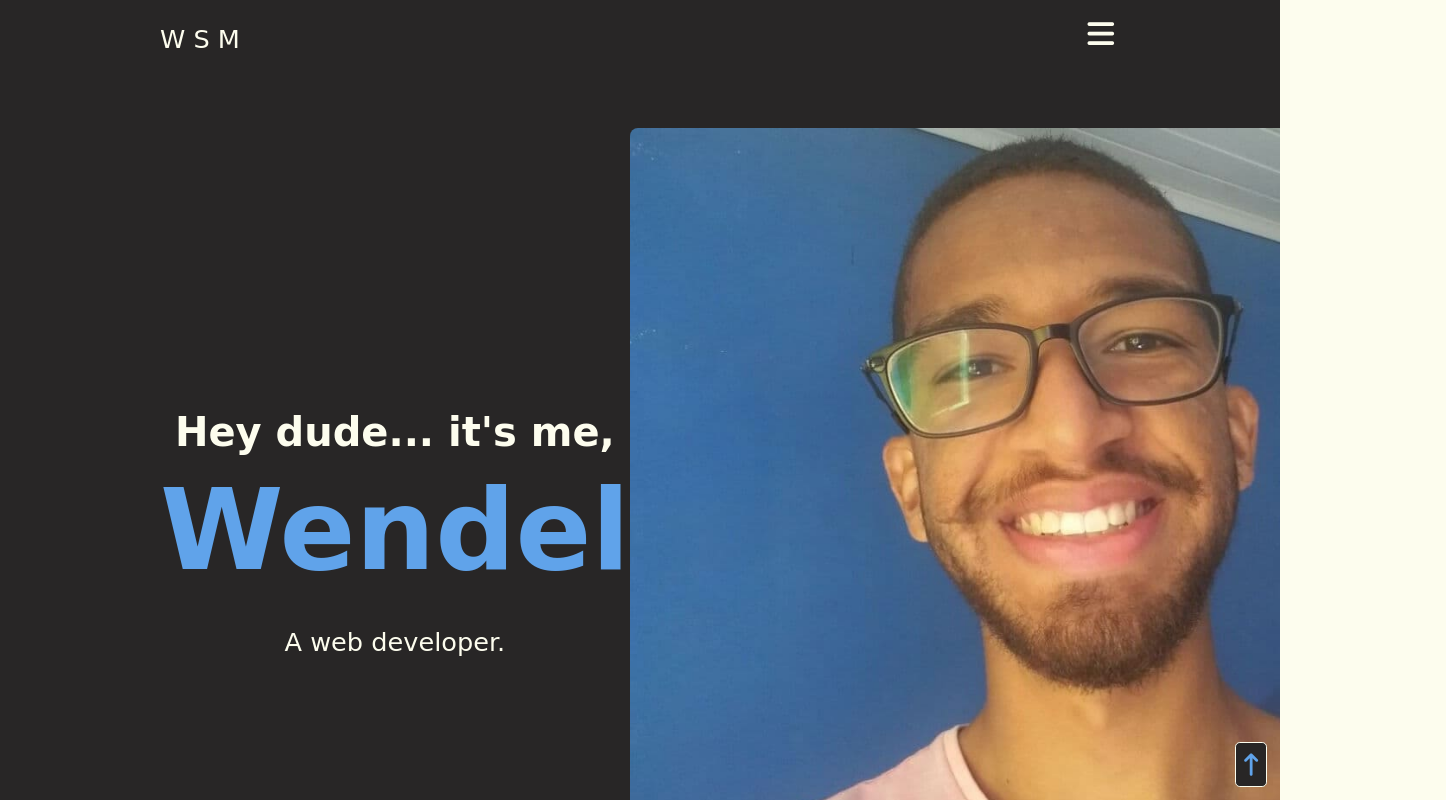
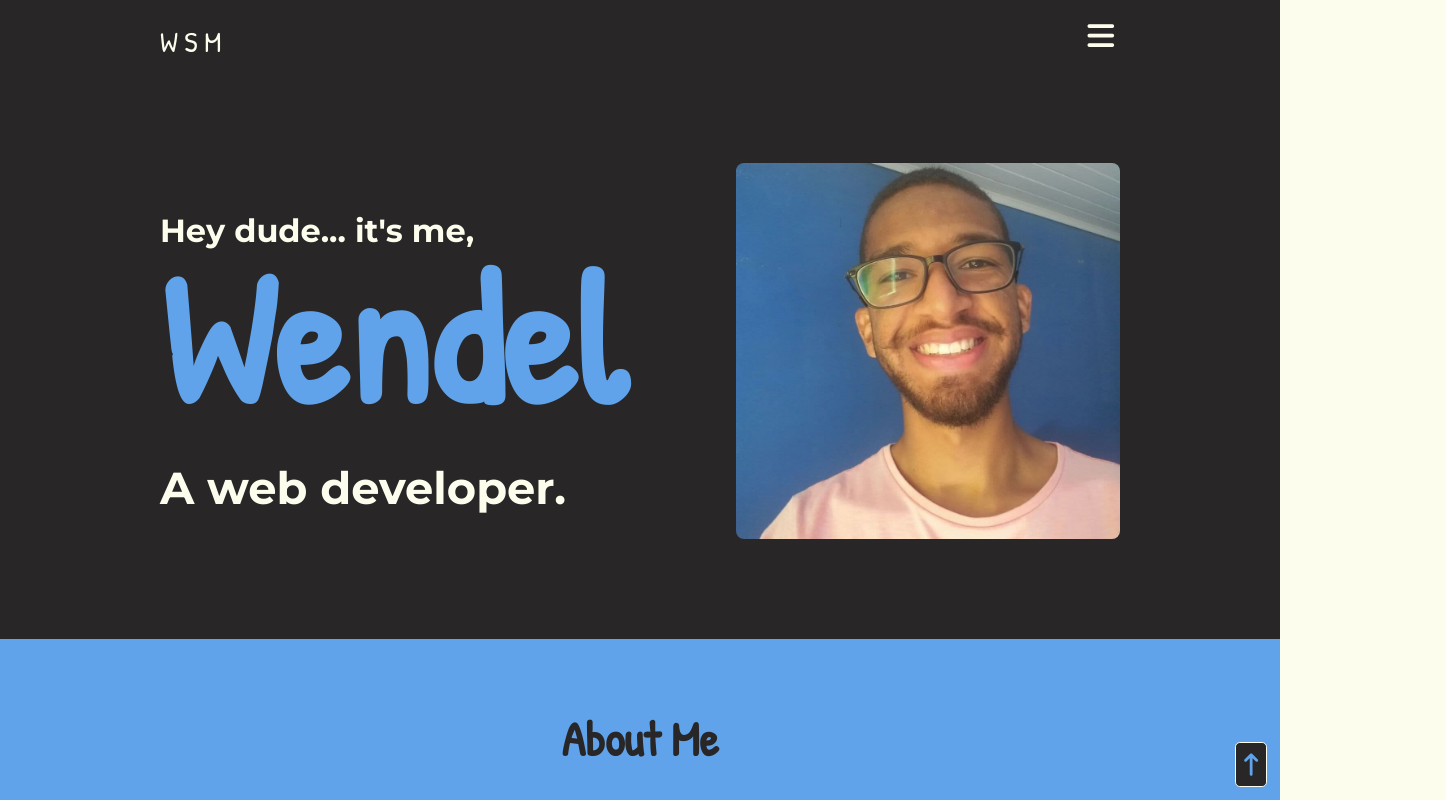
Before and after one commit to Perebas/My-personal-website-1, a plain HTML site: page index.html in a window 1280 px wide. Shown: the top 800 px of the page, 1446 px wide, since content can reach past the window. Drawn offline with Linux system fonts and the light colour scheme.

Commit message:
Update style.css
Mainly, I reduced the image size;  trying to fix the font, I also decided to changed both; and other minor stuffs...

```diff
--- a/style.css
+++ b/style.css
@@ -1,10 +1,12 @@
+@import url('https://fonts.googleapis.com/css2?family=Montserrat:wght@400;500;600;700;900&family=Patrick+Hand&display=swap');
+
 *, *::after, *::before {
   box-sizing: border-box;
 }
 
 html {
   box-sizing: inherit;
-  /* scroll-behavior: smooth; */
+  scroll-behavior: smooth;
 }
 
 :root {
@@ -18,15 +20,15 @@ html {
 body {
   color: var(--secondary-color);
   margin: 0;
-  font-family: 'Roboto', sans-serif;
+  font-family: 'Montserrat', sans-serif;
   font-size: 1.3rem;
+  font-weight: 500;
   line-height: 1.5;
   text-align: center;
 }
 
-img,
-.contact-content {
-  max-width: 85%;
+img {
+  max-width: 50%;
 }
 
 a,
@@ -57,7 +59,6 @@ h1,
 h2,
 h3,
 h4,
-.logo,
 .nav-link,
 .intro-p,
 .footer-p,
@@ -93,12 +94,12 @@ h4,
 }
 
 h2 {
-font-size: 2rem;
+font-family: 'Patrick Hand', cursive;
+font-size: 2.2rem;
 line-height: 1.2;
 }
 
 h3,
-.logo,
 .fa-brands {
 font-size: 1.6rem;
 }
@@ -107,11 +108,10 @@ h5 {
 font-size: 1.2rem;
 }
 
-h2,
-.logo,
 .intro-title,
 .intro-p {
-  font-family: 'Patrick Hand CS', cursive;
+  font-family: 'Montserrat', sans-serif;
+  font-weight: 700;
 }
 
 .phrase {
@@ -213,7 +213,7 @@ h2,
   background-color: var(--secondary-color);
   width: 50%;
   max-width: 250px;
-  transition-delay: 0.4s;
+  transition-delay: 0.3s;
 }
 .nav-primary.visible {
   transition-delay: 0s;
@@ -230,9 +230,10 @@ h2,
   padding: 3.5rem 1rem 0;
   text-align: left;
 }
+.logo,
 .sidebar-logo {
   color: var(--secondary-color);
-  font-family: 'Patrick Hand CS', cursive;
+  font-family: 'Patrick Hand', cursive;
   font-size: 1.5rem;
 }
 .sidebar-logo:hover {
@@ -288,7 +289,6 @@ h2,
   transform: rotate(360deg) scale(150%);
   transition: 0.4s linear;
 }
-
 .overlay-left {
   background-color: rgba(0, 0, 0, 0.6);
   display: none;
@@ -306,14 +306,21 @@ h2,
 /*===== Intro Section =====*/
 .intro {
   background-color: var(--primary-color);
-  padding: 3.7rem 0 5rem;
+  padding: 5rem 0;
 }
 .intro-span {
   color: var(--tertiary-color);
   display: block;
+  font-family: 'Patrick Hand', cursive;
   font-size: 6rem;
-  margin: -1rem 0 -1.5rem;
+  margin: -1rem 0 -1.6rem;
   max-width: 100%;
+}
+.intro-title {
+  font-size: 1.3rem;
+}
+.intro-text {
+  font-size: 1.6rem;
 }
 .intro-image,
 .about-image {
@@ -364,8 +371,11 @@ h2,
   margin: 0 auto;
   max-width: 45%;
 }
+.contact-title {
+  color: var(--primary-color);
+  margin: 1.7rem auto;
+}
 .card-title,
-.contact-title,
 .social-media-block {
   margin: 0 auto;
 }
@@ -416,6 +426,9 @@ margin-left: 12.5%;
   background-color: var(--secondary-color);
   color: var(--primary-color);
 }
+.contact-content {
+  max-width: 70%;
+}
 .contact-content-title {
   font-size: 1.5rem;
   color: var(--secondary-color);
@@ -425,20 +438,15 @@ margin-left: 12.5%;
 /* Footer Section */
 .footer {
   background-color: var(--primary-color);
-  font-size: .8rem;
+  font-size: .6rem;
   letter-spacing: .2rem;
   padding: .1rem;
 }
 
 /* Media Querie max-width: 430px */
 @media (max-width: 430px) {
-/* Intro Section */
-.intro-span {
-  font-size: 4rem;
-  margin: -1rem 0 -1.5rem;
-}
-.intro-title, .intro-text {
-  font-size: 1.2rem;
+  img {
+    max-width: 75%;
   }
   /* Contact Section */
   .social-media-icons {
@@ -451,6 +459,17 @@ margin-left: 12.5%;
   /* Navbar */
   .sidebar-logo {
     font-size: 1.8rem;
+  }
+  /* Intro Section */
+  .intro-span {
+    font-size: 7rem;
+    margin: -1.2rem 0 -1.7rem;
+  }
+  .intro-title {
+    font-size: 1.4rem;
+  }
+  .intro-text {
+    font-size: 1.7rem;
   }
   /* Contact Section */
   .social-media-icons {
@@ -467,6 +486,17 @@ margin-left: 12.5%;
   .fa-brands {
     font-size: 2rem;
   }
+  /* Intro Section */
+  .intro-span {
+    font-size: 9rem;
+    margin: -1.6rem 0 -2.4rem;
+  }
+  .intro-title {
+    font-size: 1.6rem;
+  }
+  .intro-text {
+    font-size: 2.3rem;
+  }
   /* Projects Section */
   .projects .row {
     display: grid;
@@ -474,7 +504,7 @@ margin-left: 12.5%;
     grid-template-columns: 48% 48%;
   }
   .card-body{
-    min-height: 330px;
+    min-height: 360px;
   }
   .card-body {
     padding: 1.5rem 1rem;
@@ -498,9 +528,16 @@ margin-left: 12.5%;
     display: flex;
     justify-content: space-between;
   }
+  img {
+    max-width: 70%;
+  }
+  h2 {
+    font-size: 2.7rem;
+  }
   /* Navbar */
   .logo {
     cursor: default;
+    font-size: 1.8rem;
     margin-top: .6rem;
   }
   .nav-btn {
@@ -533,44 +570,46 @@ margin-left: 12.5%;
   .sidebar-menu-list-link {
     font-size: 1.2rem;
   }
-
   /* Intro Section */
-  .intro-image {
-      margin: 0 0 0 auto;
+  .intro {
+    padding: 5.6rem 0 6.2rem;
+  }
+  .intro-picture {
+    max-width: 40%;
+  }
+  .intro-text {
+    display: flex;
+    flex-direction: column;
+    justify-content: center;
+    max-width: 70%;
+  }
+  .intro-title {
+    text-align: left;
+  }
+  .intro-span {
+    margin: -2.5rem 0 -4.7rem;
+  }
+  .intro-p {
+    font-size: 2.3rem;
+    margin-bottom: 0;
+    text-align: left;
+  }
+  /* About Section */
+  .about .row {
+    display: flex;
+    justify-content: space-between;
+    align-items: center;
+  }
+  .about-title {
+    font-size: 3rem;
+    margin-bottom: 2.8rem;
+  }
+  .about-picture {
+    max-width: 40%;
+  }
+  .about-content {
     max-width: 50%;
   }
-  .intro-picture {
-      margin-right: -3.7rem;
-  }
-  .intro-text {
-      margin: auto auto auto 0;
-      max-width: 60%;
-      font-size: 1.2rem;
-  }
-  .intro-title {
-      font-size: 2rem;
-  }
-  .intro-span {
-      font-size: 5.8rem;
-      margin: -1rem 0 -1.5rem;
-  }
-
-  /* About Section */
-  .about-image {
-      margin: 0 auto 0 0;
-      max-width: 50%;
-  }
-  .about-picture {
-      margin-left: -3.7rem;
-  }
-  .about-content {
-      margin: -1.5rem 0 0 auto;
-      max-width: 45%;
-  }
-  .about-title {
-      margin-bottom: 3rem;
-  }
-
   /* Projects Section */
   .projects .row {
     grid-template-columns: 32% 32% 32%;
@@ -578,7 +617,6 @@ margin-left: 12.5%;
   .card-body{
     min-height: 400px;
   }
-
   /* Contact Section */
   .contact .row {
     display: flex;
@@ -594,31 +632,18 @@ margin-left: 12.5%;
 /* Media Querie min-width: 1150px */
 @media (min-width: 1150px) {
   /* Intro Section */
-  .intro-text {
-      font-size: 1.6rem;
-  }
   .intro-title {
-      font-size: 2.5rem;
+    font-size: 2rem;
   }
   .intro-span {
-      font-size: 7rem;
+    font-size: 11.5rem;
+    margin: -3.5rem 0 -5.7rem;
   }
-
-  /* About Section */
-  .about .row {
-      display: flex;
-      justify-content: space-between;
-      align-items: center;
+  .intro-p {
+    font-size: 2.8rem;
   }
-  .about-content {
-      margin: 0 auto;
-  }
-  .tab-content-p {
-      margin-bottom: 2.5rem;
-  }
-
   /* Projects Section */
   .card-body{
-      min-height: 310px;
+    min-height: 325px;
   }
 }
```
Lines whose indentation alone changed are shown as unchanged.
